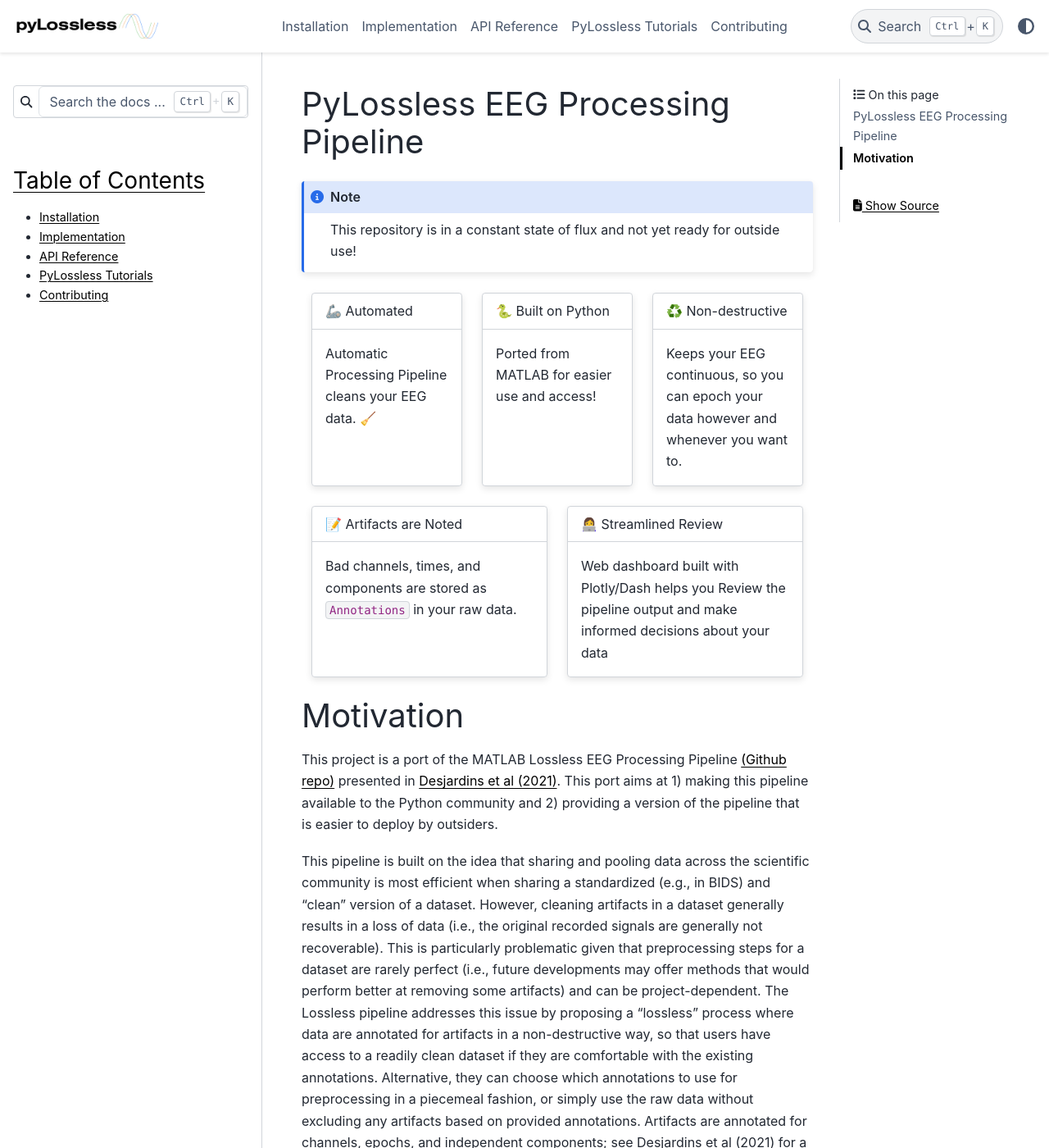
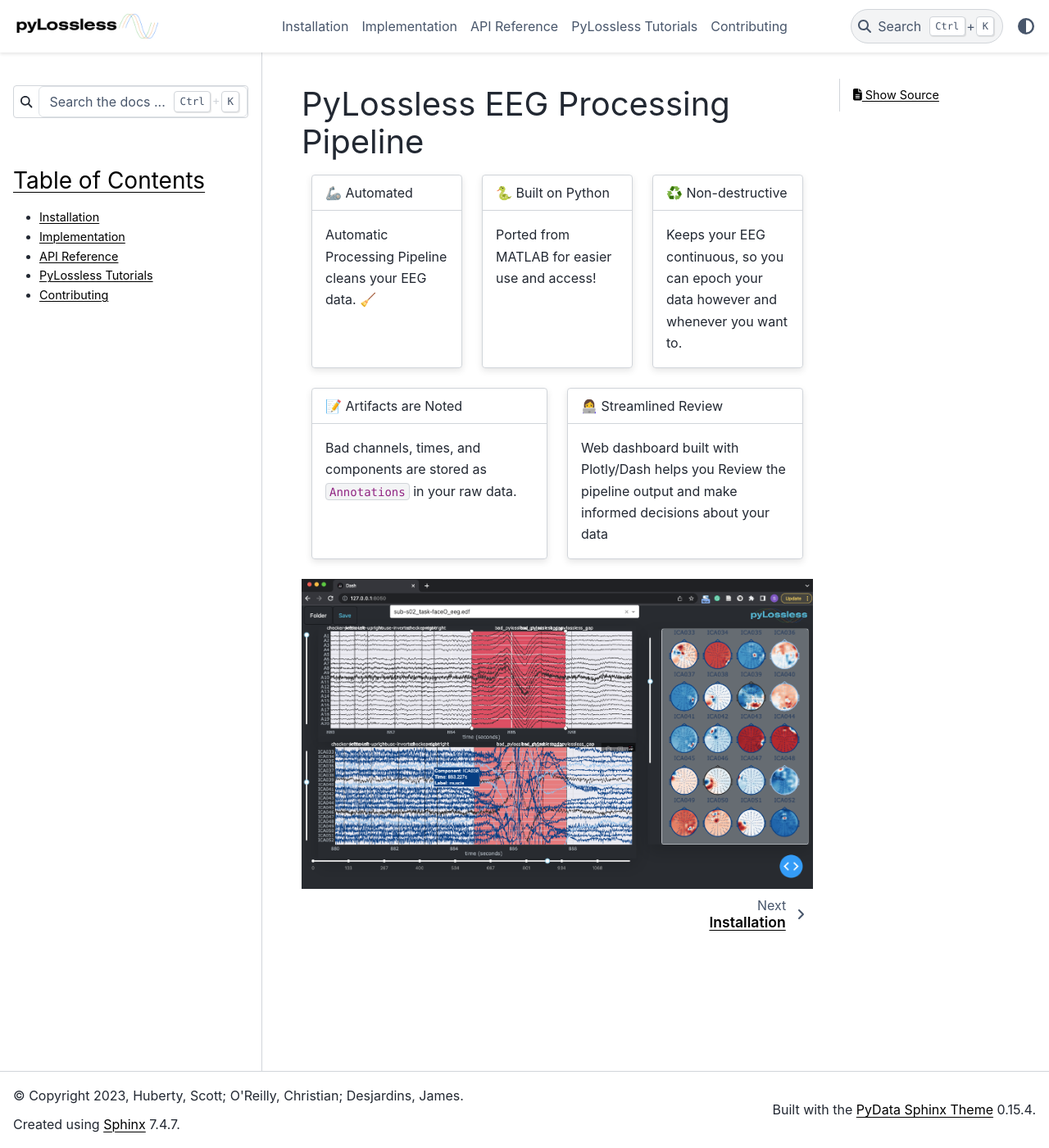
Before and after one commit to Andesha/pylossless, a Sphinx documentation site: the page built from docs/source/index.rst, in a window 1280 px wide and 1400 px high. Shown: the whole window at 82% size. Built offline with Sphinx 7.4.7 and the PyData theme 0.15.4, drawn with Linux system fonts in a browser that asks for light colours; some of the changed text lies outside the part shown.

Commit message:
DOC, MAINT: homepage

```diff
--- a/docs/source/index.rst
+++ b/docs/source/index.rst
@@ -5,9 +5,6 @@
 
 PyLossless EEG Processing Pipeline
 ==================================
-
-.. note::
-   This repository is in a constant state of flux and not yet ready for outside use!
 
 .. toctree::
    :maxdepth: 1
@@ -65,29 +62,6 @@ PyLossless EEG Processing Pipeline
       you Review the pipeline output and make
       informed decisions about your data
 
-
-Motivation
-==================
-This project is a port of the MATLAB Lossless EEG Processing Pipeline
-`(Github repo) <https://github.com/BUCANL/EEG-IP-L>`_ presented in `Desjardins
-et al
-(2021) <https://www.sciencedirect.com/science/article/pii/S0165027020303848>`_.
-This port aims at 1) making this pipeline available to the Python community
-and 2) providing a version of the pipeline that is easier to deploy by
-outsiders.
-
-This pipeline is built on the idea that sharing and pooling data across the
-scientific community is most efficient when sharing a standardized
-(e.g., in BIDS) and "clean" version of a dataset. However, cleaning artifacts
-in a dataset generally results in a loss of data (i.e., the original recorded
-signals are generally not recoverable). This is particularly problematic given
-that preprocessing steps for a dataset are rarely perfect (i.e., future
-developments may offer methods that would perform better at removing some
-artifacts) and can be project-dependent. The Lossless pipeline addresses this
-issue by proposing a "lossless" process where data are annotated for artifacts
-in a non-destructive way, so that users have access to a readily clean dataset
-if they are comfortable with the existing annotations. Alternative, they can
-choose which annotations to use for preprocessing in a piecemeal fashion, or
-simply use the raw data without excluding any artifacts based on provided
-annotations. Artifacts are annotated for channels, epochs, and independent
-components; see Desjardins et al (2021) for a more detailed presentation.
+.. image:: ./_images/qc_screenshot.png
+   :alt: pylossless-qc-dashboard-screenshot
+   :align: center
```
